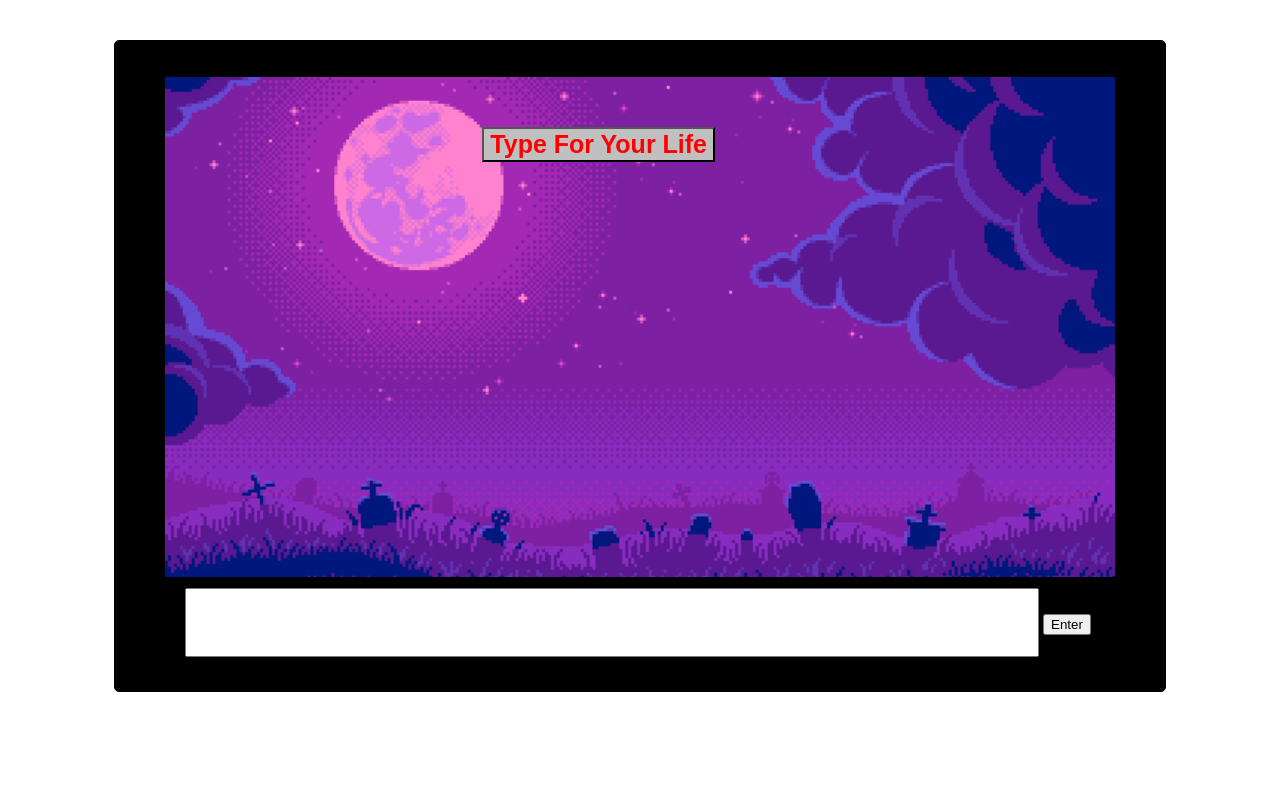
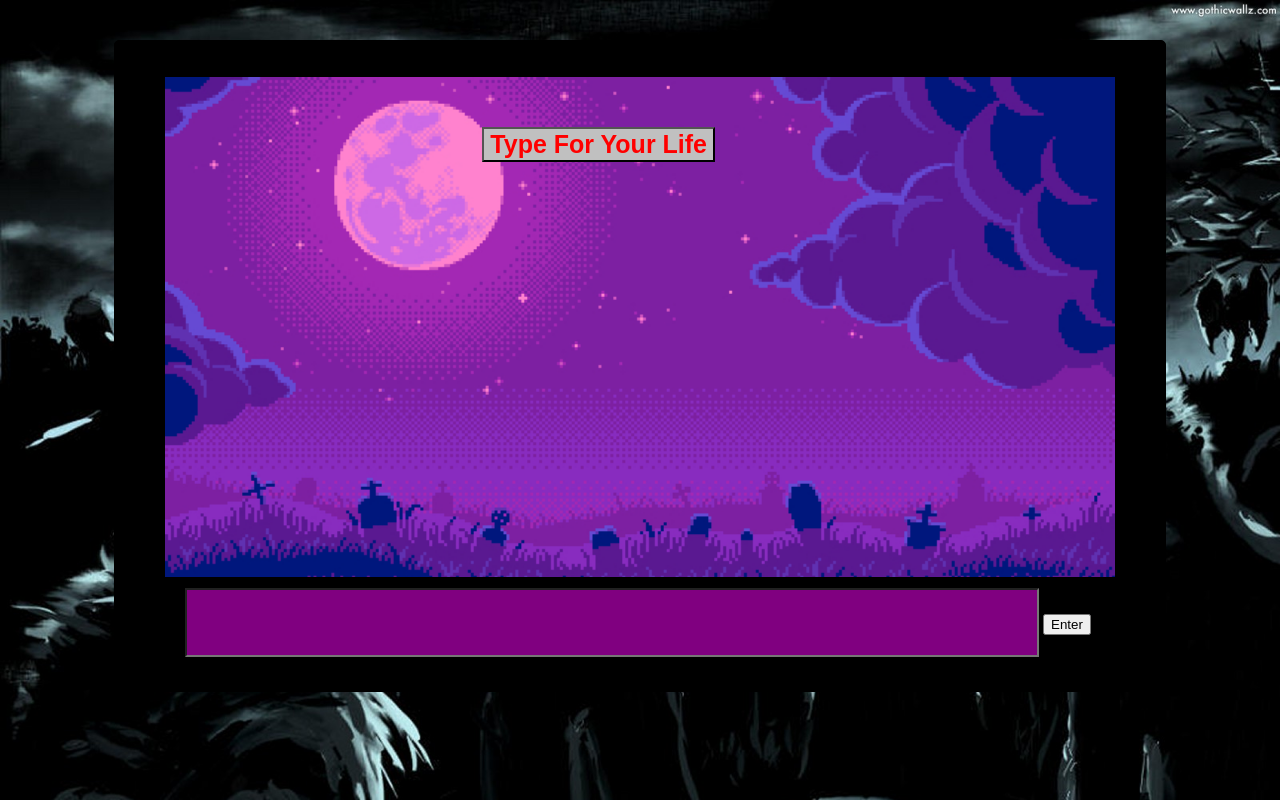
Before and after one commit to tankjem/wdi_project1, a PHP site: page / in a window 1280 px wide. Run offline with PHP 8.4, Linux system fonts and the light colour scheme; some libraries are stand-ins or nearby versions.

Commit message:
nearly at final presentation

```diff
--- a/style.css
+++ b/style.css
@@ -35,6 +35,8 @@ input{
   padding: 25px;
   font-size: 20px;
   margin-left: 45px;
+  background-color: purple;
+  color: white;
 }
 #gameStart{
   color: red;
@@ -95,3 +97,8 @@ input{
   background-size: cover;
   transition: all 350ms;
 }
+
+body{
+  background-image: url("resources/zombBack.jpg");
+  background-size: cover;
+}
```
Also changed, not shown: main.js (+22 -13 lines), README.md, resources/zombBack.jpg (added).
